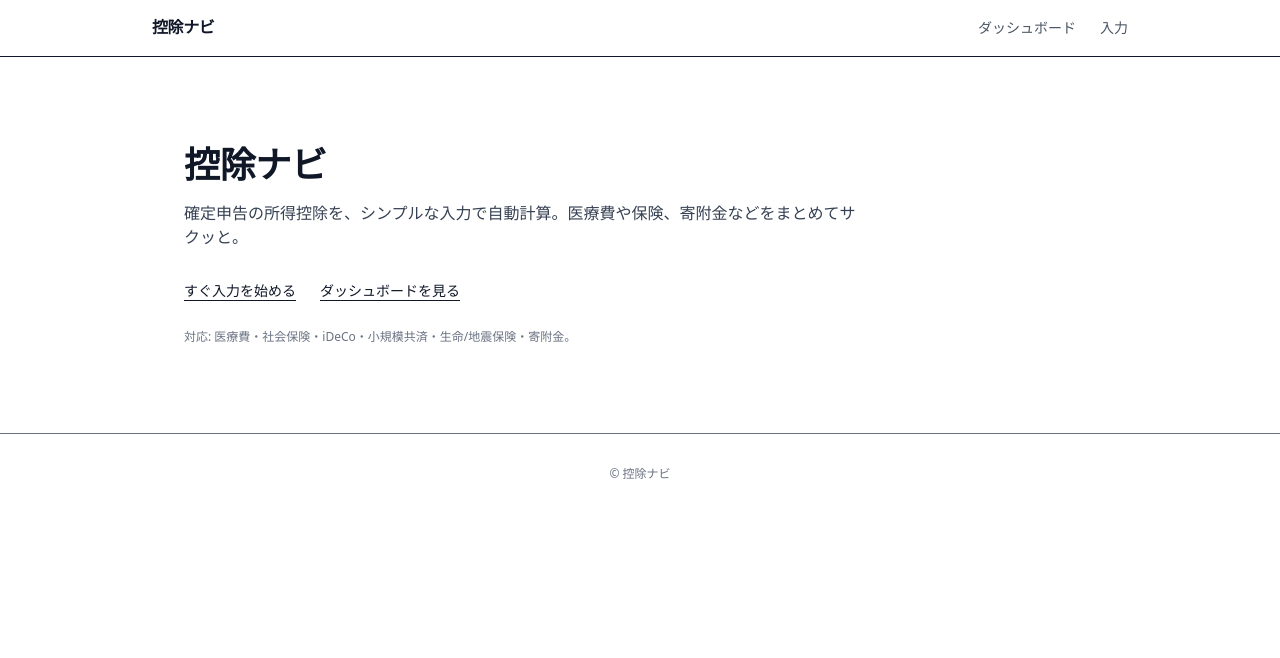
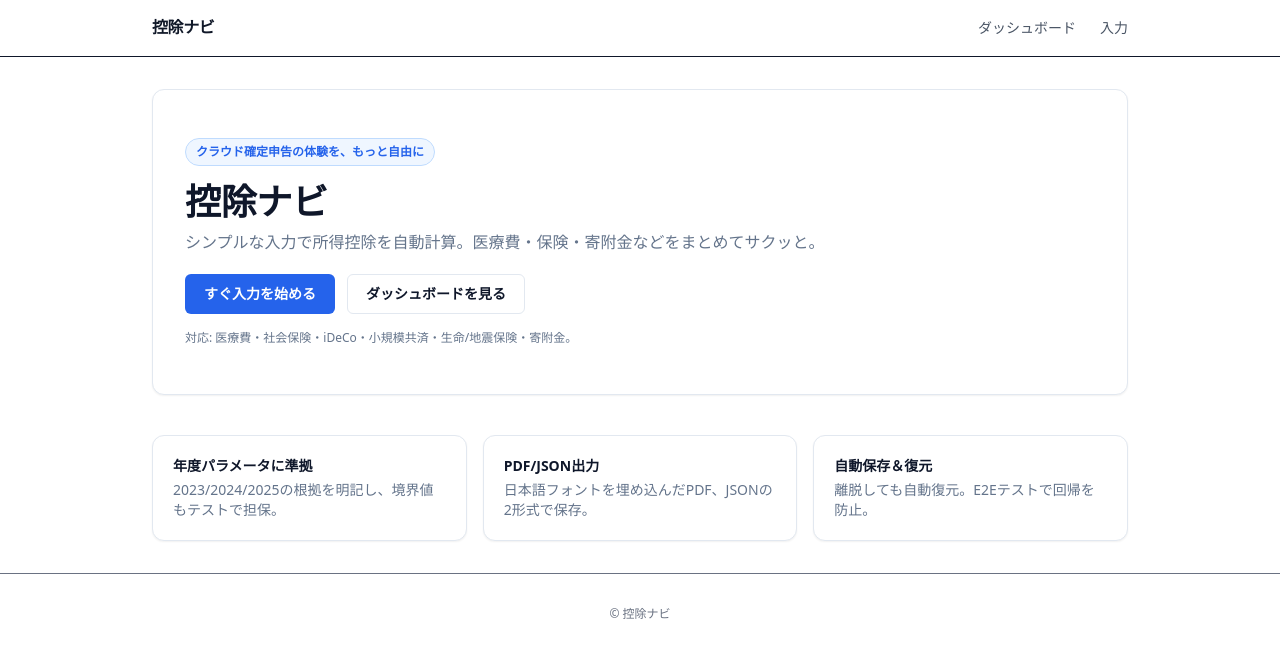
Before and after one commit to shunki-235/koujo-navi, a Next.js app: page / in a window 1280 px wide. Shown: the top 658 px of the page. Built offline with nearby package versions, Linux system fonts and the light colour scheme.

Commit message:
feat(ui): TOPページを新デザイン基盤に刷新（ヒーロー/CTA/ハイライトカード適用）

```diff
--- a/src/app/page.tsx
+++ b/src/app/page.tsx
@@ -1,19 +1,33 @@
 export default function Home() {
   return (
-    <section className="relative overflow-hidden bg-white">
-      <div className="relative px-8 py-14">
-        <div className="max-w-2xl space-y-4">
-          <h1 className="text-3xl sm:text-4xl font-semibold tracking-tight text-gray-900">控除ナビ</h1>
-          <p className="text-base text-gray-700">
-            確定申告の所得控除を、シンプルな入力で自動計算。医療費や保険、寄附金などをまとめてサクッと。
-          </p>
-          <div className="flex flex-wrap gap-6 pt-4 text-sm">
-            <a href="/deductions/flow" className="text-gray-900 underline underline-offset-4 hover:opacity-70">すぐ入力を始める</a>
-            <a href="/deductions" className="text-gray-900 underline underline-offset-4 hover:opacity-70">ダッシュボードを見る</a>
+    <section className="space-y-10">
+      {/* Hero */}
+      <div className="card overflow-hidden">
+        <div className="px-8 py-12">
+          <span className="badge badge-primary">クラウド確定申告の体験を、もっと自由に</span>
+          <h1 className="mt-4 text-4xl font-semibold tracking-tight">控除ナビ</h1>
+          <p className="mt-2 text-base text-muted">シンプルな入力で所得控除を自動計算。医療費・保険・寄附金などをまとめてサクッと。</p>
+          <div className="flex flex-wrap gap-3 pt-5 text-sm">
+            <a href="/deductions/flow" className="btn btn-primary">すぐ入力を始める</a>
+            <a href="/deductions" className="btn btn-outline">ダッシュボードを見る</a>
           </div>
-          <div className="text-xs text-gray-500 pt-3">
-            対応: 医療費・社会保険・iDeCo・小規模共済・生命/地震保険・寄附金。
-          </div>
+          <div className="text-xs text-muted pt-4">対応: 医療費・社会保険・iDeCo・小規模共済・生命/地震保険・寄附金。</div>
+        </div>
+      </div>
+
+      {/* Highlights */}
+      <div className="grid grid-cols-1 gap-4 md:grid-cols-3">
+        <div className="card p-5">
+          <div className="text-sm font-semibold">年度パラメータに準拠</div>
+          <p className="mt-1 text-sm text-muted">2023/2024/2025の根拠を明記し、境界値もテストで担保。</p>
+        </div>
+        <div className="card p-5">
+          <div className="text-sm font-semibold">PDF/JSON出力</div>
+          <p className="mt-1 text-sm text-muted">日本語フォントを埋め込んだPDF、JSONの2形式で保存。</p>
+        </div>
+        <div className="card p-5">
+          <div className="text-sm font-semibold">自動保存＆復元</div>
+          <p className="mt-1 text-sm text-muted">離脱しても自動復元。E2Eテストで回帰を防止。</p>
         </div>
       </div>
     </section>
```
